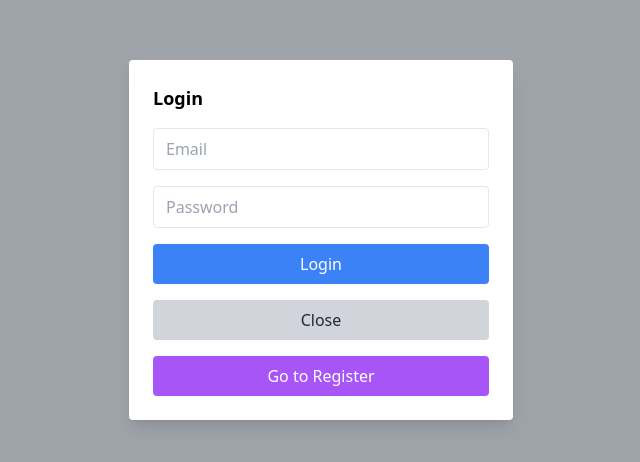
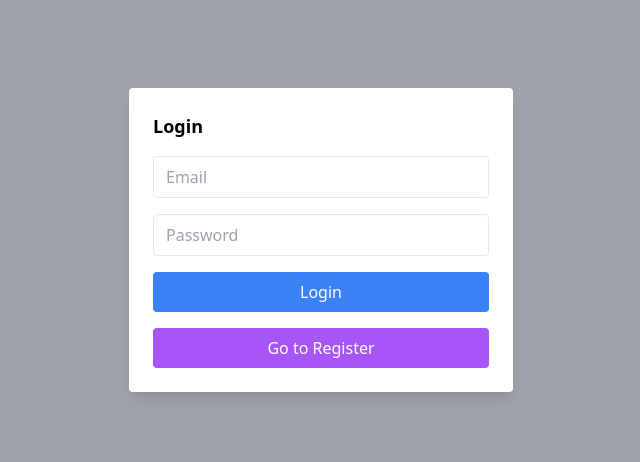
Before and after one commit to DumitracheFlorentin/google-docs-clone, a React app in the folder client/: page / in a window 1280 px wide. Shown: the part 160-622 px from the top of the page, without its empty margins (319-959 px from the left). Built offline with nearby package versions, Linux system fonts and the light colour scheme; no server answers; the HTML template or start-up script is replaced by a standard one.

Commit message:
feat: removed close btn

```diff
--- a/client/src/components/login.jsx
+++ b/client/src/components/login.jsx
@@ -71,12 +71,6 @@ function LoginModal({ onLogin, onClose }) {
             {isLogin ? 'Login' : 'Register'}
           </button>
           <button
-            className="w-full bg-gray-300 text-gray-800 px-3 py-2 rounded hover:bg-gray-400"
-            onClick={onClose}
-          >
-            Close
-          </button>
-          <button
             className="w-full bg-purple-500 text-white px-3 py-2 rounded hover:bg-purple-600"
             onClick={toggleMode}
           >
```
